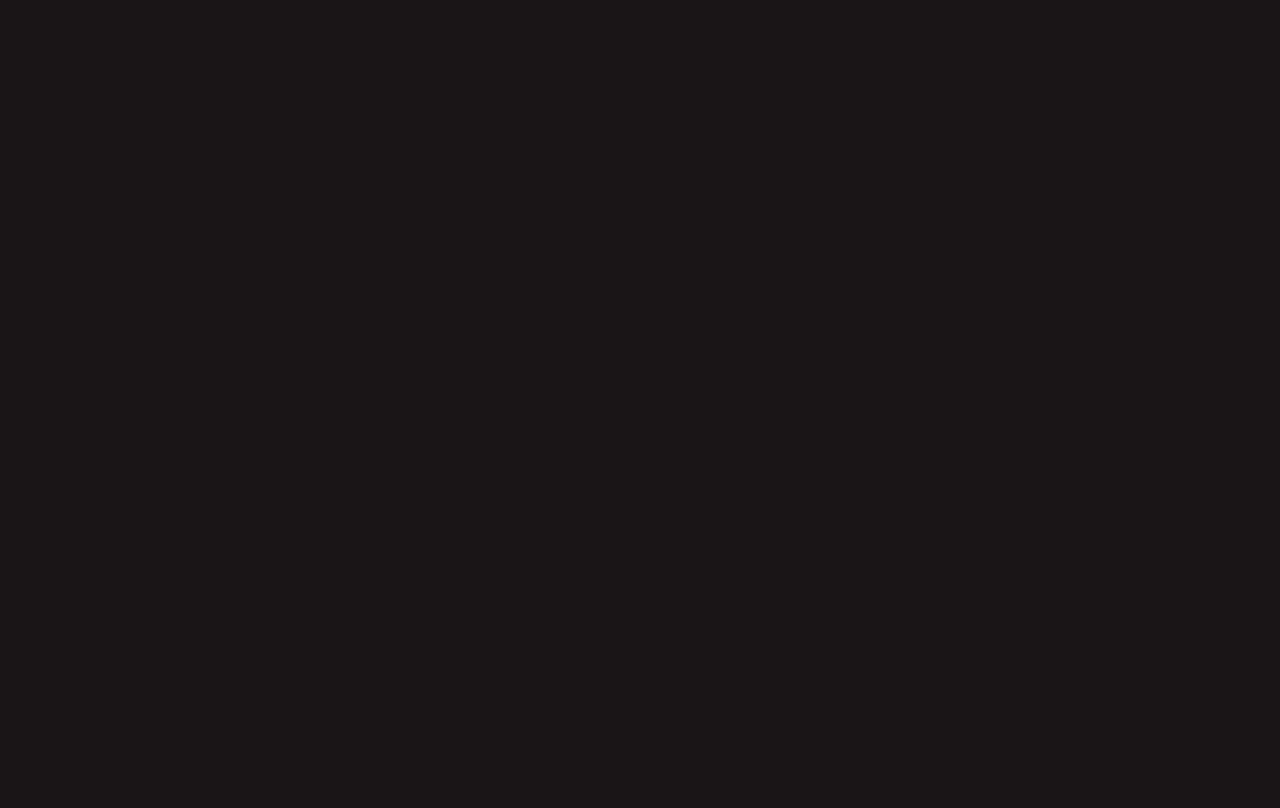
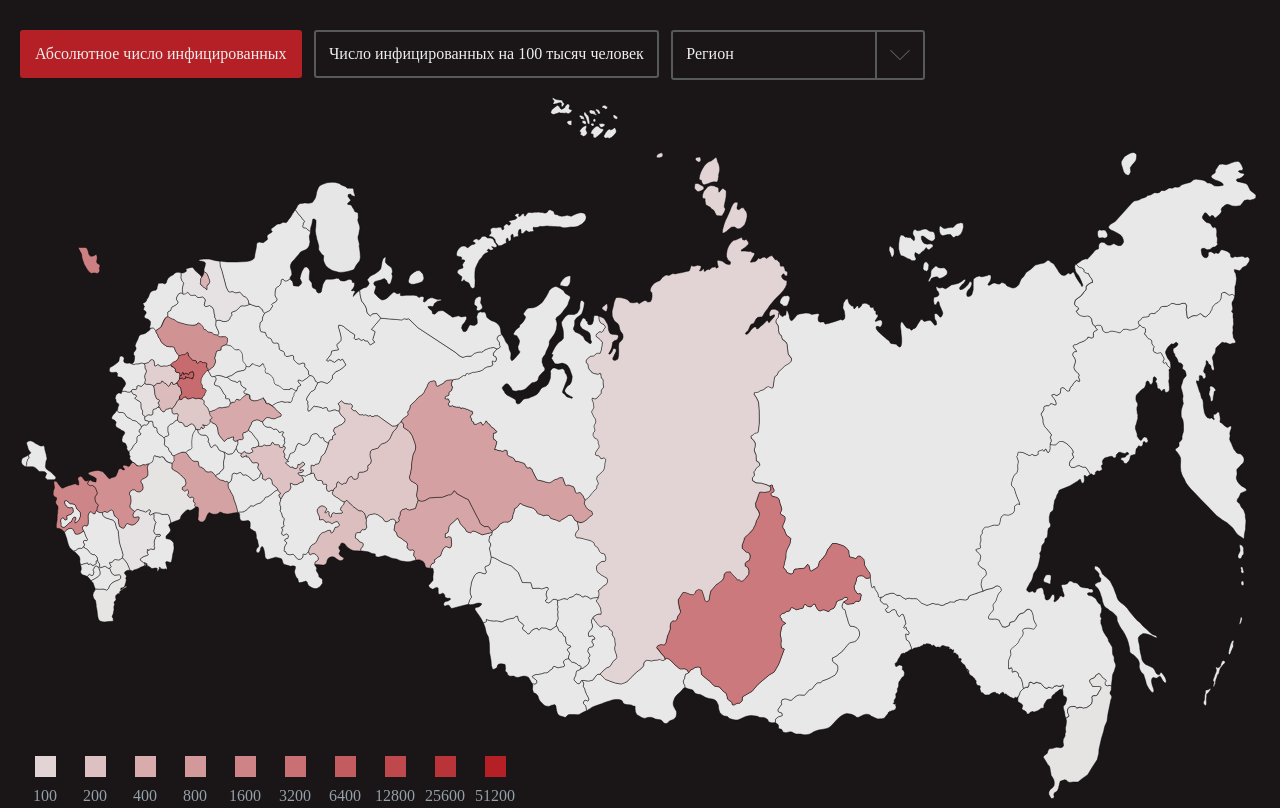
Before and after one commit to SeanSilke/Hiv-spread, a plain HTML site: page index.html in a window 1280 px wide. Shown: the top 808 px of the page. Drawn offline with nearby package versions, Linux system fonts and the light colour scheme; a web font is replaced by a local one.

Commit message:
fix margin

```diff
--- a/css/master.css
+++ b/css/master.css
@@ -38,8 +38,8 @@ body {
   margin: 30px 0;
   background-color: #1A1517;
   min-width: 1050px;
-  margin-top: 1000px;
-  margin-bottom: 1000px;
+  /*margin-top: 1000px;
+  margin-bottom: 1000px;*/
 }
 
  #svg-map path , #svg-map polygon {
```
